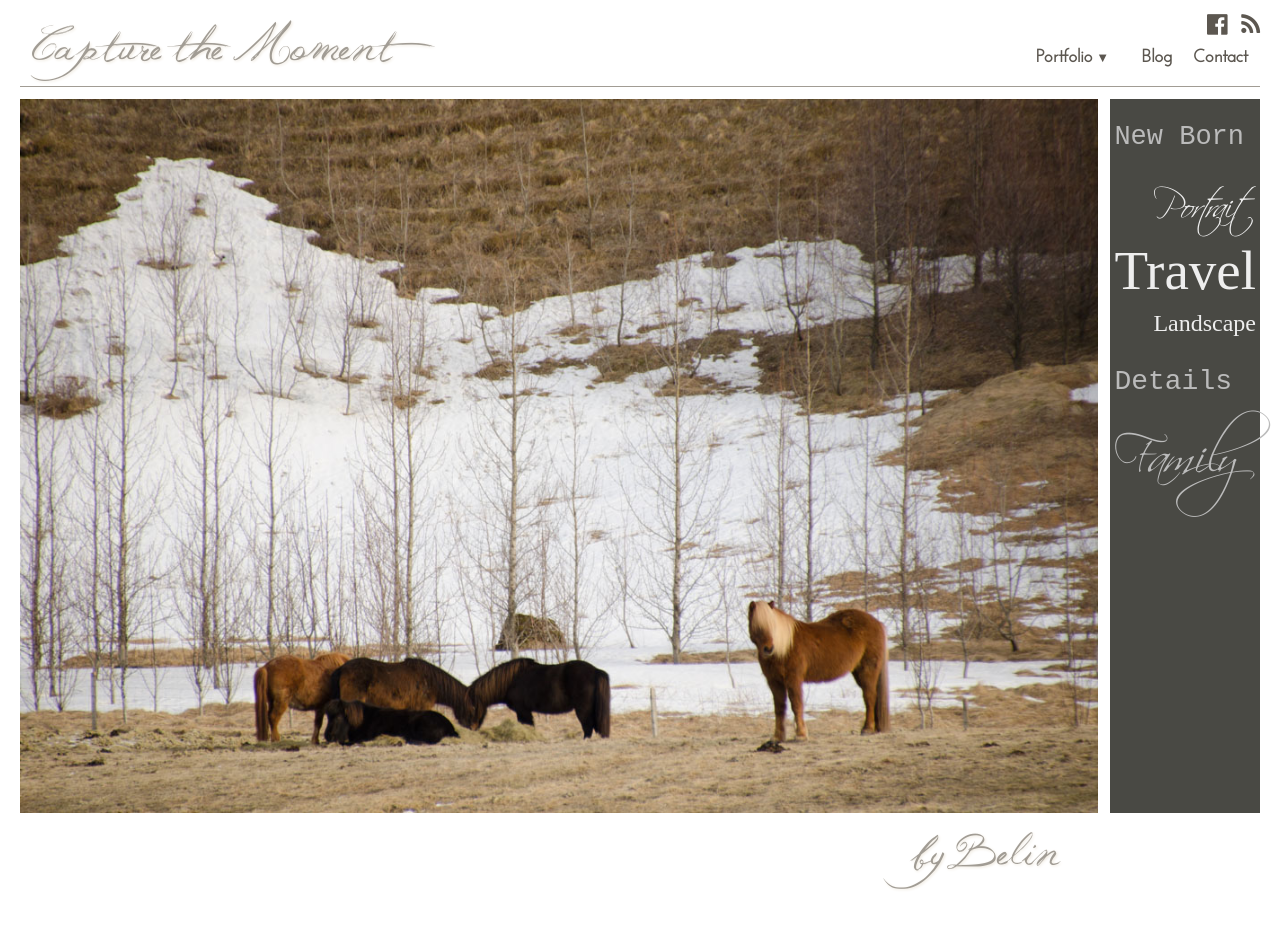
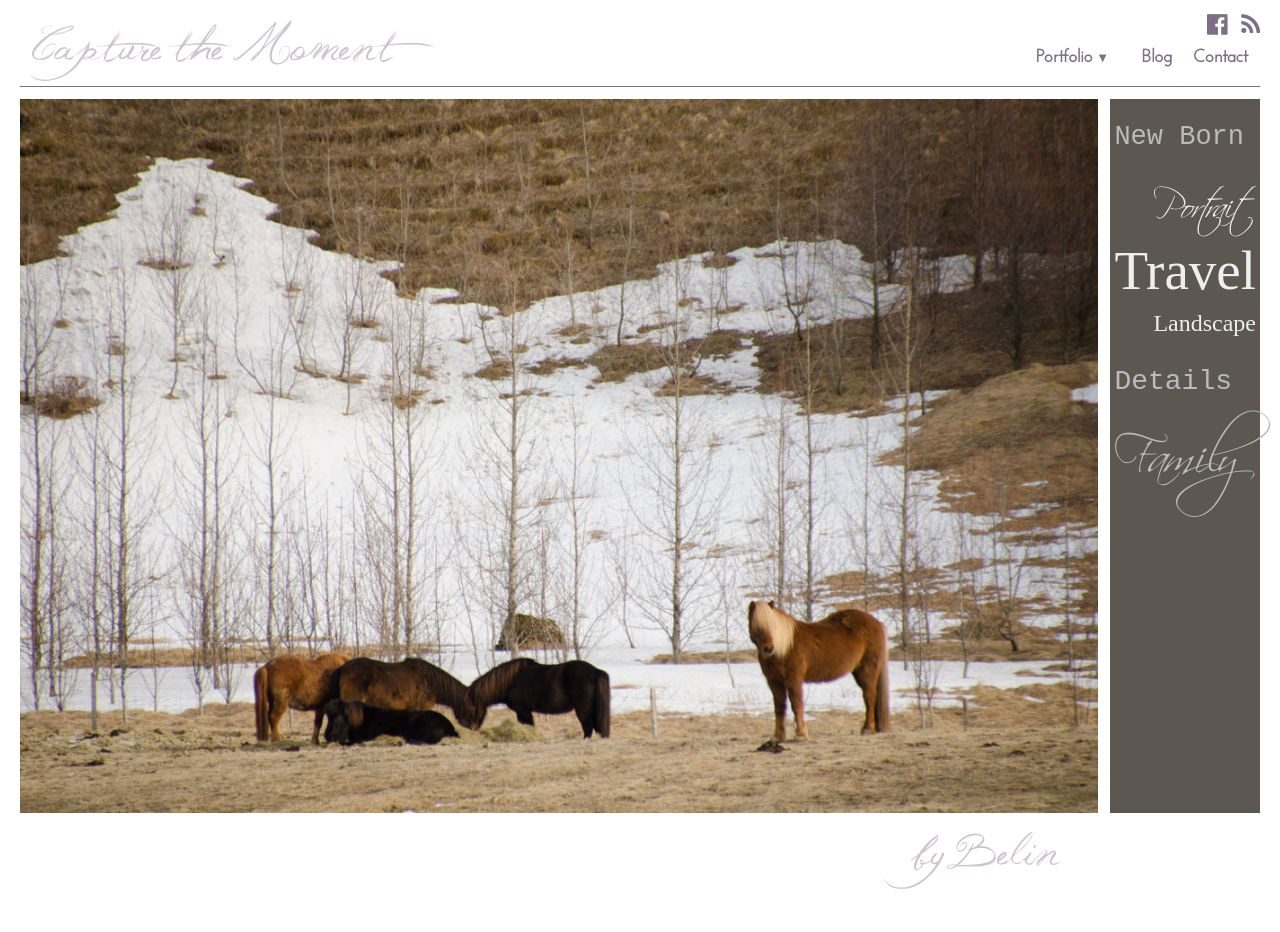
Before and after one commit to cmbybelin/cmbybelin.github.io, a Jekyll site: the page built from index.html, in a window 1280 px wide. Built offline with Jekyll 4.4.1, drawn with Linux system fonts in a browser that asks for light colours; nearby versions of some CDN libraries.

Commit message:
update color scheme.

```diff
--- a/style/main.css
+++ b/style/main.css
@@ -1,6 +1,7 @@
 /*
 color scheme:
- background: #FCF2E1
+ background: #FFFFFF
+ title:
  text: #5C5750
  accent/hover: #5B8AB2
 */
@@ -52,16 +53,15 @@ h1 {
  margin: 0;
 }
 h1,  .signature {
- color: rgb(161, 156, 148);
+ color: #CCC4D1;
  padding-left: 12px;
  font-size: 35px;
  font-weight: normal;
  font-family: Jellyka-Western-Princess, Verdana, Arial;
  line-height: 61px;
- text-shadow: 1px 1px 3px #ede6da;
 }
 h1 a, h1 a:hover, h1 a:visited, h1 a:active {
- color: rgb(161, 156, 148);
+ color: #CCC4D1;
 }
 h2 {
  text-align: center;
@@ -85,7 +85,8 @@ h2 {
 }
 
 nav {
- border-bottom: 1px solid rgb(161, 156, 148);
+ color: #7D6F85;
+ border-bottom: 1px solid #7D6F85;
  margin-bottom: 12px;
  padding: 0 12px;
  font-weight: bold;
@@ -109,7 +110,7 @@ nav ul li:last-child {
 
 a, a:visited, a:active {
  text-decoration: none;
- color: #5C5750;
+ color: #7D6F85;
 }
 
 a:hover {
@@ -203,7 +204,7 @@ img {
 }
 
 .teaser-sidebar {
- background-color: rgb(73, 73, 68);
+ background-color: #5C5750;
  line-height: 200%;
  vertical-align: top;
  padding: 12px 4px;
```
